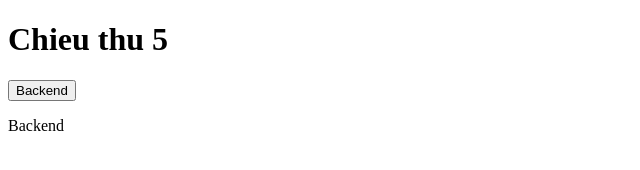
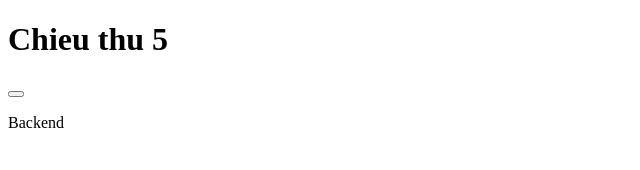
Before and after one commit to quocquang993/frontend-ci-cd, a plain HTML site: page index.html in a window 1280 px wide. Shown: the whole page, without its empty margins (0-640 px from the left). Drawn offline with Linux system fonts and the light colour scheme.

Commit message:
deploy: c1c81b2aa77fc5453c946abcdf48b2c601d4af81

```diff
--- a/index.html
+++ b/index.html
@@ -6,7 +6,7 @@
 <body>
     <h1>Chieu thu 5</h1>
 
-    <button onclick="go()">Backend</button>
+    <button onclick="go()"></button>
 
     <p id="id-cua-ban">Backend</p>
 
```
